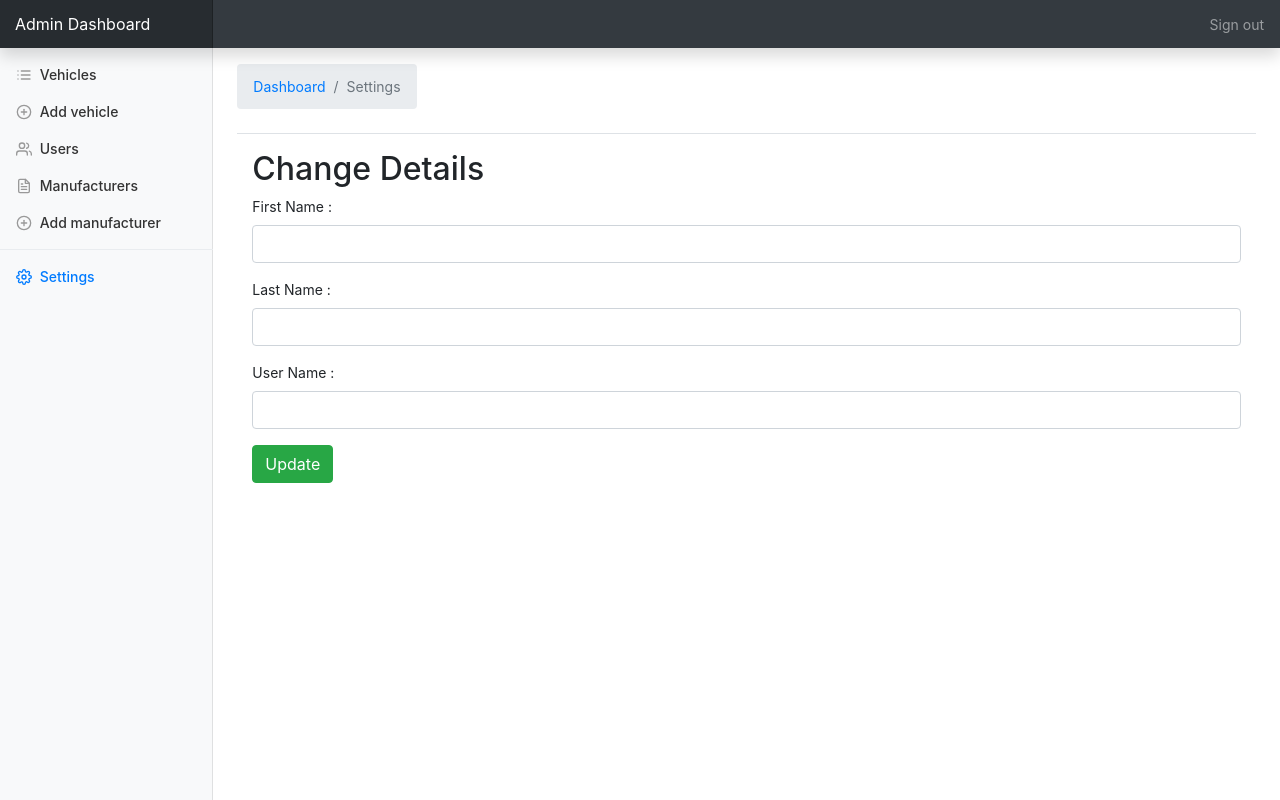
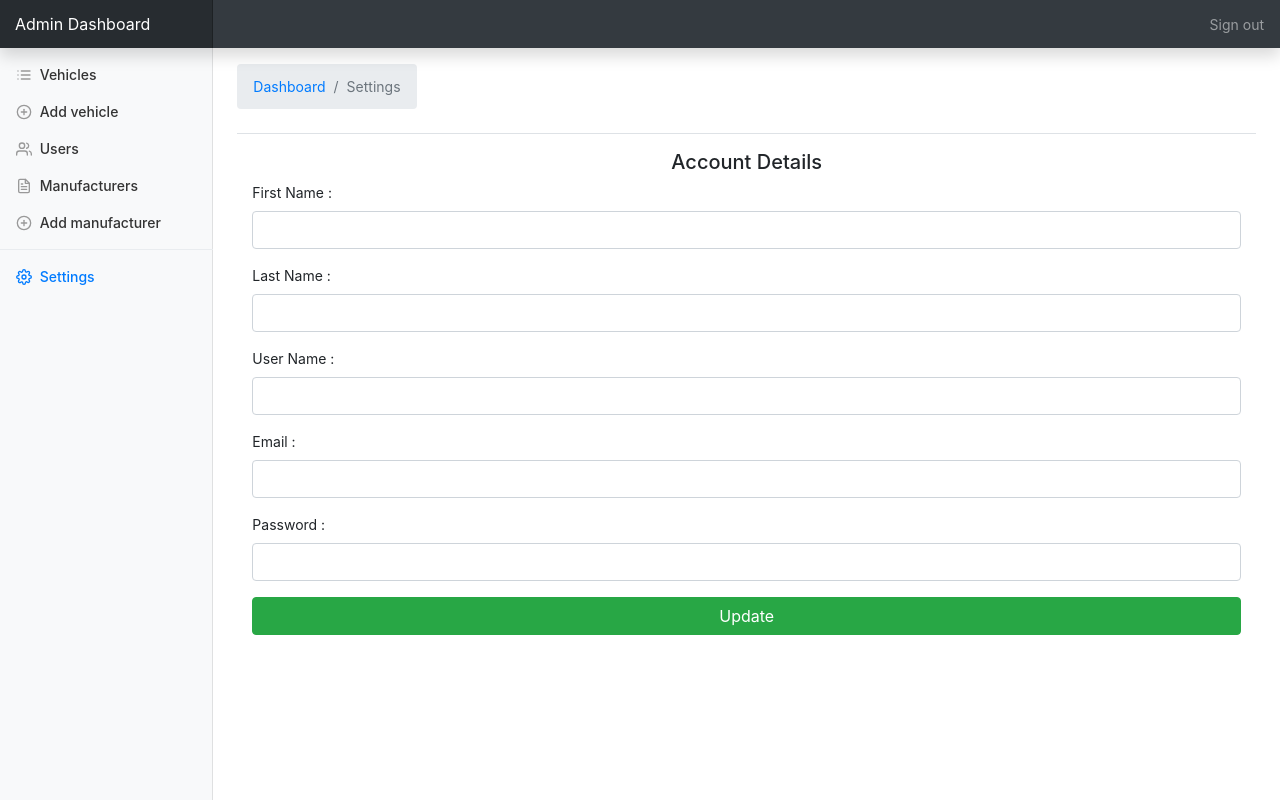
Before and after one commit to Harshana-Rathnayaka/E-Commerce-Website-for-a-Car-Dealership, a PHP site: page /changesettings.php in a window 1280 px wide. Run offline with PHP 8.4, Linux system fonts and the light colour scheme; the visitor is signed in with stand-in values (Sample User, id 1); some libraries are stand-ins or nearby versions.

Commit message:
Initial Commit

```diff
--- a/admin/changesettings.php
+++ b/admin/changesettings.php
@@ -116,7 +116,7 @@ if (!$_SESSION['User']) {
                         </div>
 
                         <div class="container">
-                            <h2>Change Details</h2>
+                            <h5 class="text-center">Account Details </h5>
 
                             <form id="myform" action="edit/editdetails.php" method="post" enctype="multipart/form-data">
 
@@ -133,8 +133,16 @@ if (!$_SESSION['User']) {
                                     <label>User Name :</label>
                                     <input type="text" class="form-control" value="" name="uname">
                                 </div>
+                                <div class="form-group">
+                                    <label>Email :</label>
+                                    <input type="email" class="form-control" value="" name="uname">
+                                </div>
+                                <div class="form-group">
+                                    <label>Password :</label>
+                                    <input type="password" class="form-control" value="" name="uname">
+                                </div>
 
-                                <button id="saveForm" type="button" class="btn btn-success">Update</button>
+                                <button id="saveForm" type="button" class="btn btn-success btn-block">Update</button>
                             </form>
                             <span id="result"></span>
                         </div>
```
